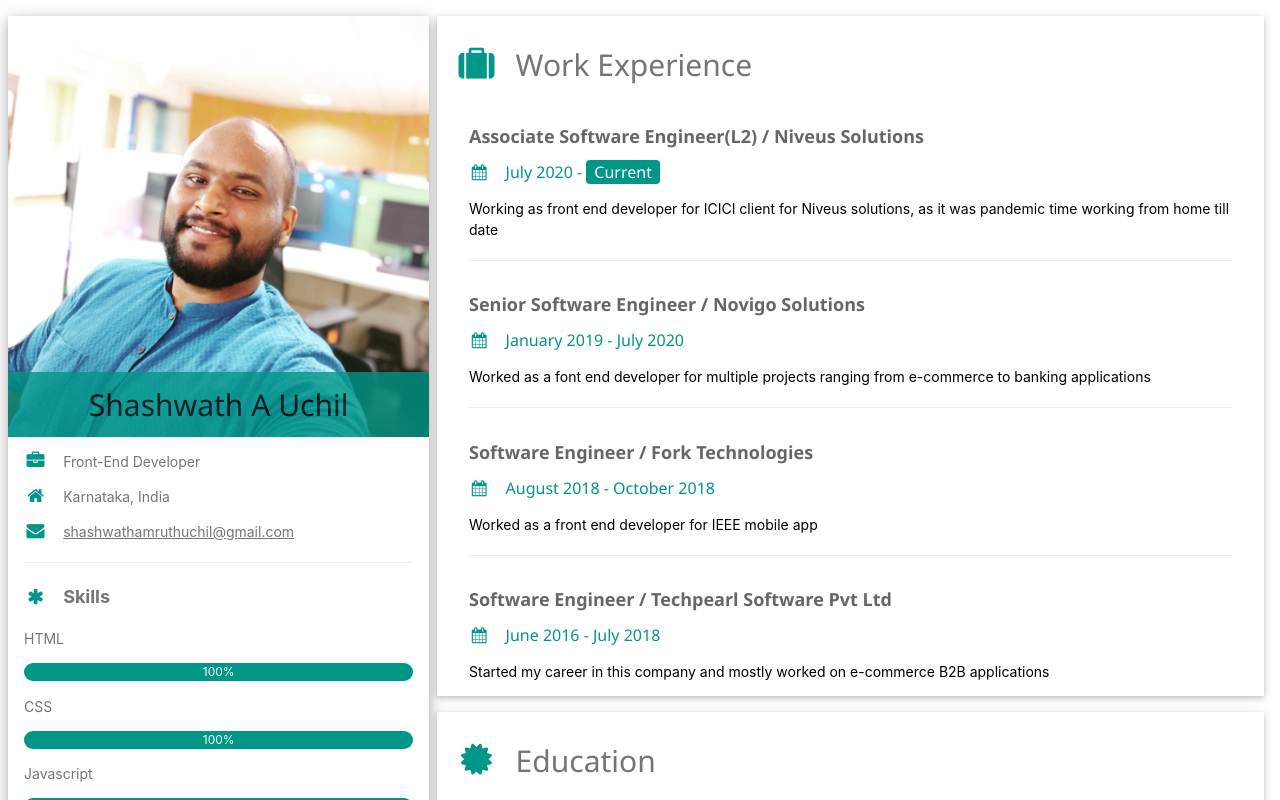
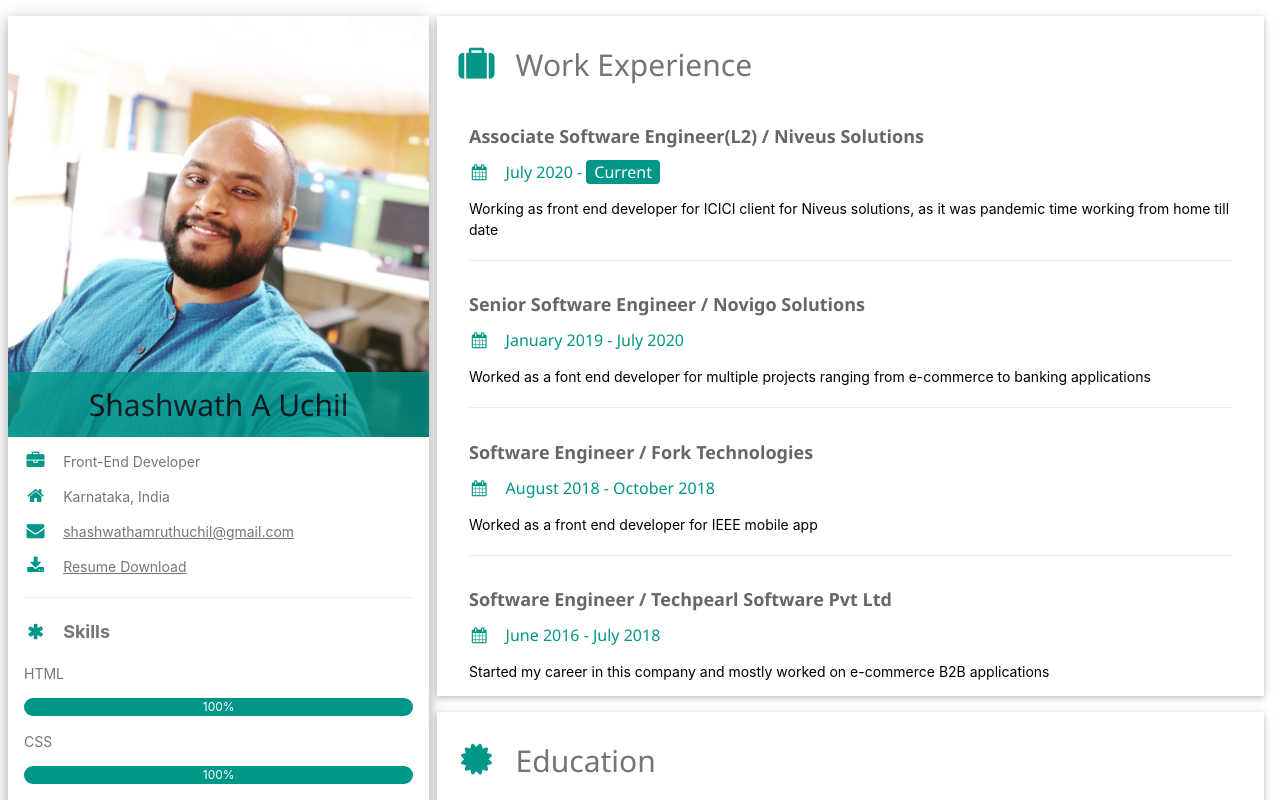
Before and after one commit to shashwathuchil/Shashwath_Resume, an Angular app: page /Shashwath_Resume/ in a window 1280 px wide. Shown: the top 800 px of the page. Built offline with nearby package versions, Linux system fonts and the light colour scheme.

Commit message:
image fix

```diff
--- a/src/app/personal-info/personal-info.component.html
+++ b/src/app/personal-info/personal-info.component.html
@@ -1,7 +1,7 @@
 <div class="w3-third">
   <div class="w3-white w3-text-grey w3-card-4">
     <div class="w3-display-container">
-      <img src="../../assets/avatar.jpg" style="width: 100%" alt="Avatar" />
+      <img src="assets/avatar.jpg" style="width: 100%" alt="Avatar" />
       <div class="w3-display-bottomleft w3-container w3-text-black profile-name">
         <h2>{{ perDetails.prsnlObj.name }}</h2>
       </div>
@@ -22,6 +22,12 @@
           class="fa fa-envelope fa-fw w3-margin-right w3-large w3-text-teal"
         ></i
         ><a [href]="mailString">{{ perDetails.prsnlObj.email }}</a>
+      </p>
+      <p class="scale-in-hor-left-email w3-row">
+        <i
+          class="fa fa-solid fa-download fa-fw w3-margin-right w3-large w3-text-teal"
+        ></i>
+        <a [href]="perDetails.prsnlObj.resume">Resume Download</a>
       </p>
       <!-- <p>
         <i class="fa fa-phone fa-fw w3-margin-right w3-large w3-text-teal"></i
```
